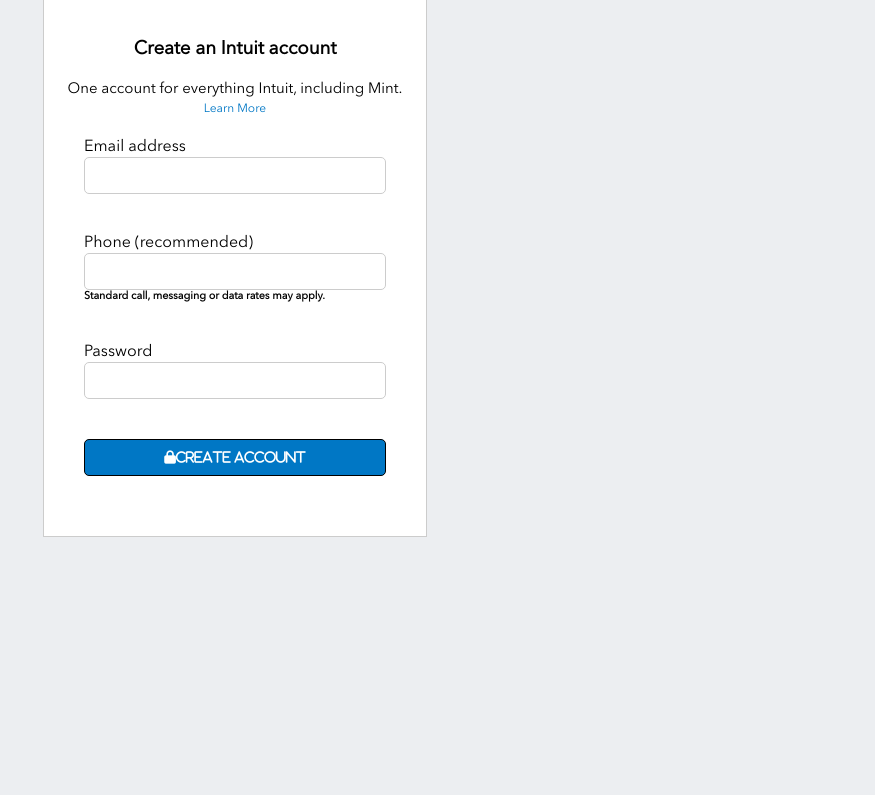
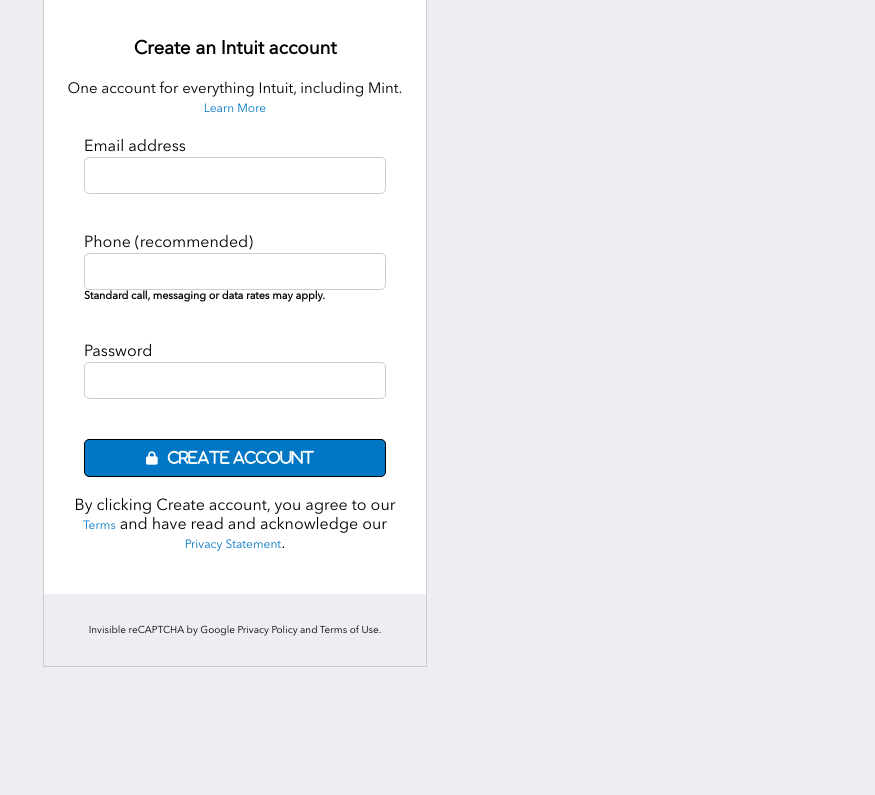
Before and after one commit to berhanu-tarekegn/Intuit-clone, a plain HTML site: page index.html in a window 1280 px wide. Shown: the part 199-994 px from the top of the page, without its empty margins (405-1280 px from the left). Before the commit the page ends 800 px from the top, so only its background shows below. Drawn offline with Linux system fonts and the light colour scheme.

Commit message:
Add a form footer. Fixes the padding issue with the buttons and the contained icons and adds a form footer to the registration form. It adds padding between the icon and the button text and adds a form footer tag that contains footer information.

```diff
--- a/css/style.css
+++ b/css/style.css
@@ -33,7 +33,6 @@
     width: fit-content;
     margin-left: 10px;
     min-width: 100px;
-    /* display: inline; */
     background: #0077C5;
     padding: 10px;
     color: white;
@@ -42,7 +41,8 @@
 }
 
 .btn_text {
-    display: inline;
+    padding: 10px;
+    font-size: 1.125em;
 
 }
 .company-info {
@@ -86,14 +86,19 @@
     width: 24px;
     height: 24px;
 }
+#registration_form {
+    width: 30%;
+    margin: 0 auto;
+    margin-bottom: 10%;
+}
+
 #create_account_form {
-    width: 30%;
     padding: 40px 20px;
-    margin: 0 auto;
     background: #fff;
     font-family: AvenirNext;
     font-weight: normal;
     border: 1px #ccc solid;
+    border-bottom: none;
 }
 .center {
     text-align: center;
@@ -121,7 +126,15 @@
     border-radius: 5px;
     color: #fff;
     background: #0077C5;
+    margin: 0 auto;
+    text-align: center;
 }
-.btn_text {
-    padding: 10px;
+#form_footer {
+    background: #ECEEF1;
+    padding: 30px 20px;
+    font-size: 10px;
+    font-family: AvenirNext;
+    text-align: center;
+    border: 1px #ccc solid;
+    border-top: none;
 }
--- a/index.html
+++ b/index.html
@@ -19,7 +19,7 @@
             </div>
 
             <div>
-                <button class="sign_in"><span btn_text><i class="fas fa-lock"></i>Sign In</span></button>
+                <button class="sign_in fas fa-lock"><span class="btn_text">Sign In</span></button>
             </div>
 
         </div>
@@ -45,7 +45,7 @@
             </div>
 
         </article>
-        <form >
+        <form id="registration_form">
             <fieldset id="create_account_form">
                 <div class="center">
                     <h3>Create an Intuit account</h3>
@@ -66,10 +66,16 @@
                     <input type="password" id="password" class="input_field">
                 </div>
                 <div class="field">
-                    <button class="btn"><i class="fas fa-lock"><span btn_text>Create Account</span></i></button>
+                    <button class="btn fas fa-lock"><span class="btn_text">Create Account</span></button>
                 </div>
+                <p class="italicize center">By clicking Create account, you agree to our
+                <a href="#">Terms</a> and have read and acknowledge our <a href="#">Privacy Statement</a>.</p>
+
 
             </fieldset>
+            <footer id="form_footer">
+                <p>Invisible reCAPTCHA by Google Privacy Policy and Terms of Use.</p>
+            </footer>
 
         </form>
     </section>
```
